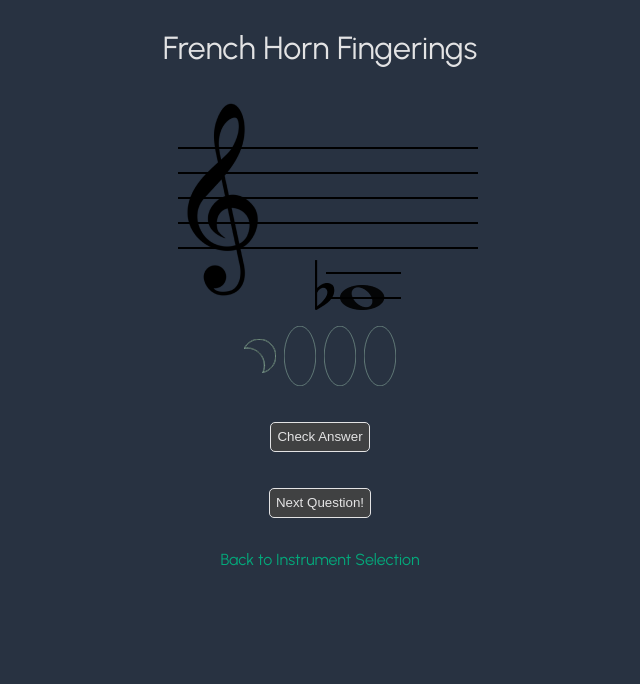
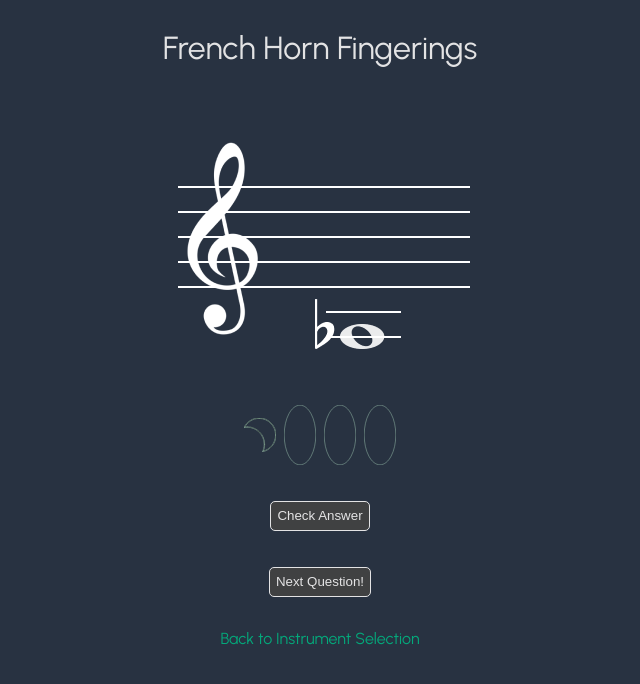
Before and after one commit to StephenBuley/band-fingerings, a React (Vite) app: page /fhorn in a window 1280 px wide. Shown: the top 684 px of the page, without its empty margins (320-960 px from the left). Built offline with nearby package versions, Linux system fonts and the light colour scheme.

Commit message:
change pngs to use as mask with white background

```diff
--- a/src/components/InstrumentPage.tsx
+++ b/src/components/InstrumentPage.tsx
@@ -62,7 +62,20 @@ export default function InstrumentPage<T extends Record<string, string[]>>({
           musicNotes[`${clef}${note}` as keyof typeof musicNotes] +
           musicNotes.staffEnd}
         </p> */}
-      <img src={`/${note}${clef}.png`} alt={`${note}${clef}`} />
+      <img
+        style={{
+          width: '300px',
+          height: '300px',
+          maskImage: `url(/${note}${clef}.png)`,
+          WebkitMaskImage: `url(/${note}${clef}.png)`,
+          maskPosition: 'center',
+          WebkitMaskPosition: 'center',
+          maskRepeat: 'no-repeat',
+          WebkitMaskRepeat: 'no-repeat',
+        }}
+        src={`/Background Mask.png`}
+        alt={`${note} ${clef}`}
+      />
       <div className="valves">
         {valveSet ? (
           valveSet.map((valve) => ({
```
Also changed, not shown: public/Background Mask.png (added).
